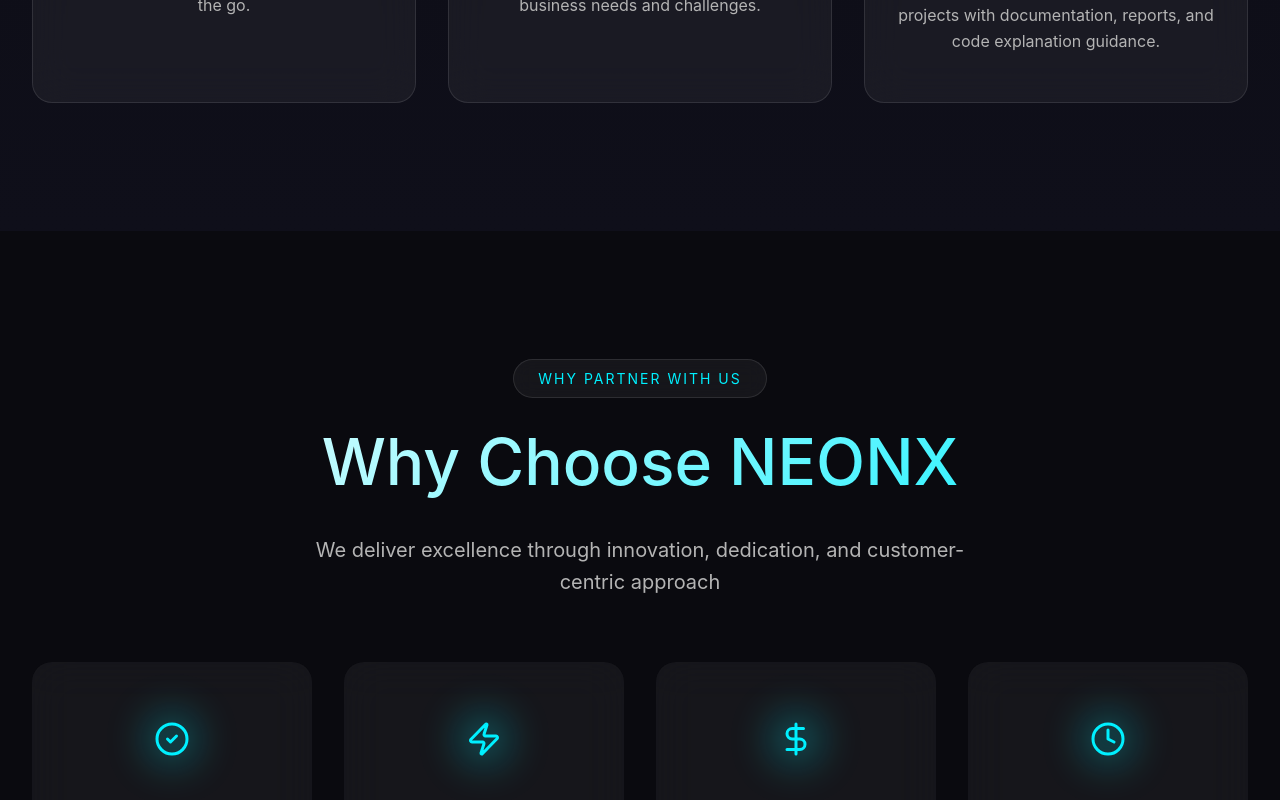
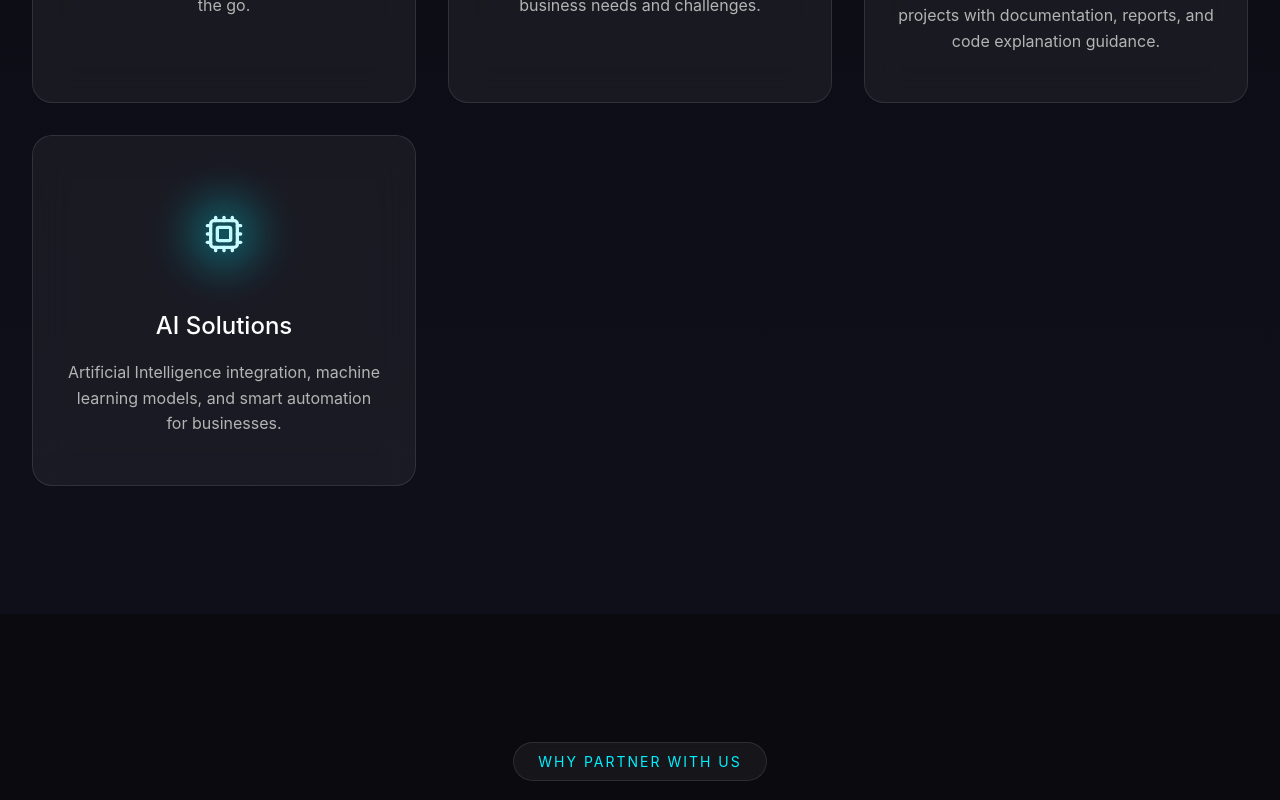
Before and after one commit to Nethsara-code/neonx-project, a React (Vite) app: page / in a window 1280 px wide. Shown: the part 2900-3700 px from the top of the page. Built offline with nearby package versions, Linux system fonts and the light colour scheme.

Commit message:
Footer update

```diff
--- a/src/app/components/Contact.tsx
+++ b/src/app/components/Contact.tsx
@@ -60,8 +60,8 @@
 
   const contactInfo = [
     { icon: Mail, label: 'Email', value: 'info.neonxdev@gmail.com', href: 'mailto:info.neonxdev@gmail.com' },
-    { icon: Phone, label: 'Phone', value: '+94 74 368 5240', href: 'tel:+94 74 368 5240' },
-    { icon: MessageSquare, label: 'WhatsApp', value: '+94 74 368 5240', href: 'https://wa.me/+94743685240' },
+    { icon: Phone, label: 'Phone', value: '+94 74 368 5240 / +94 75 467 1921', href: 'tel:+94 74 368 5240' },
+    { icon: MessageSquare, label: 'WhatsApp', value: '+94 74 368 5240 / +94 75 467 1921', href: 'https://wa.me/+94743685240' },
     { icon: MapPin, label: 'Location', value: 'Colombo', href: '#' }
   ];
 
--- a/src/app/components/Footer.tsx
+++ b/src/app/components/Footer.tsx
@@ -16,7 +16,8 @@
     { label: 'Business Software', href: '#services' },
     { label: 'Web Development', href: '#services' },
     { label: 'Mobile Apps', href: '#services' },
-    { label: 'University Projects', href: '#university' }
+    { label: 'University Projects', href: '#university' },
+    { label: 'AI Solution', href: '#services' }
   ];
 
   const socialLinks = [
@@ -98,13 +99,13 @@
               <h4>Contact</h4>
               <ul>
                 <li>
-                  <a href="mailto:hello@neonx.dev">hello@neonx.dev</a>
+                  <a href="mailto:hello@neonx.dev">info.neonxdev@gmail.com</a>
                 </li>
                 <li>
-                  <a href="tel:+15551234567">+1 (555) 123-4567</a>
+                  <a href="tel:+15551234567">+94 74 368 5240 <br/>+94 75 467 1921</a>
                 </li>
                 <li>
-                  <span>San Francisco, CA</span>
+                  <span>Colombo</span>
                 </li>
               </ul>
             </div>
@@ -118,7 +119,7 @@
               © {currentYear} NEONX. All rights reserved.
             </p>
             <p className="made-with">
-              Made with <Heart size={16} className="heart-icon" /> by NEONX Team
+              Made with <Heart size={16} className="heart-icon" /> by Prasad Nirmal & Hirusha Nethsara
             </p>
           </div>
         </div>
--- a/src/app/components/Services.tsx
+++ b/src/app/components/Services.tsx
@@ -1,6 +1,6 @@
 import { motion, useInView } from 'motion/react';
 import { useRef } from 'react';
-import { Code, Globe, Smartphone, Building2, GraduationCap, Sparkles } from 'lucide-react';
+import { Code, Globe, Smartphone, Building2, GraduationCap, Sparkles, Cpu } from 'lucide-react'; // Added Cpu icon for AI
 
 export function Services() {
   const ref = useRef(null);
@@ -42,6 +42,12 @@
       title: 'University Software Projects',
       description: 'Complete final-year and academic projects with documentation, reports, and code explanation guidance.',
       gradient: 'pink'
+    },
+    {
+      icon: Cpu,
+      title: 'AI Solutions',
+      description: 'Artificial Intelligence integration, machine learning models, and smart automation for businesses.',
+      gradient: 'yellow' // new gradient for AI card
     }
   ];
 
```
